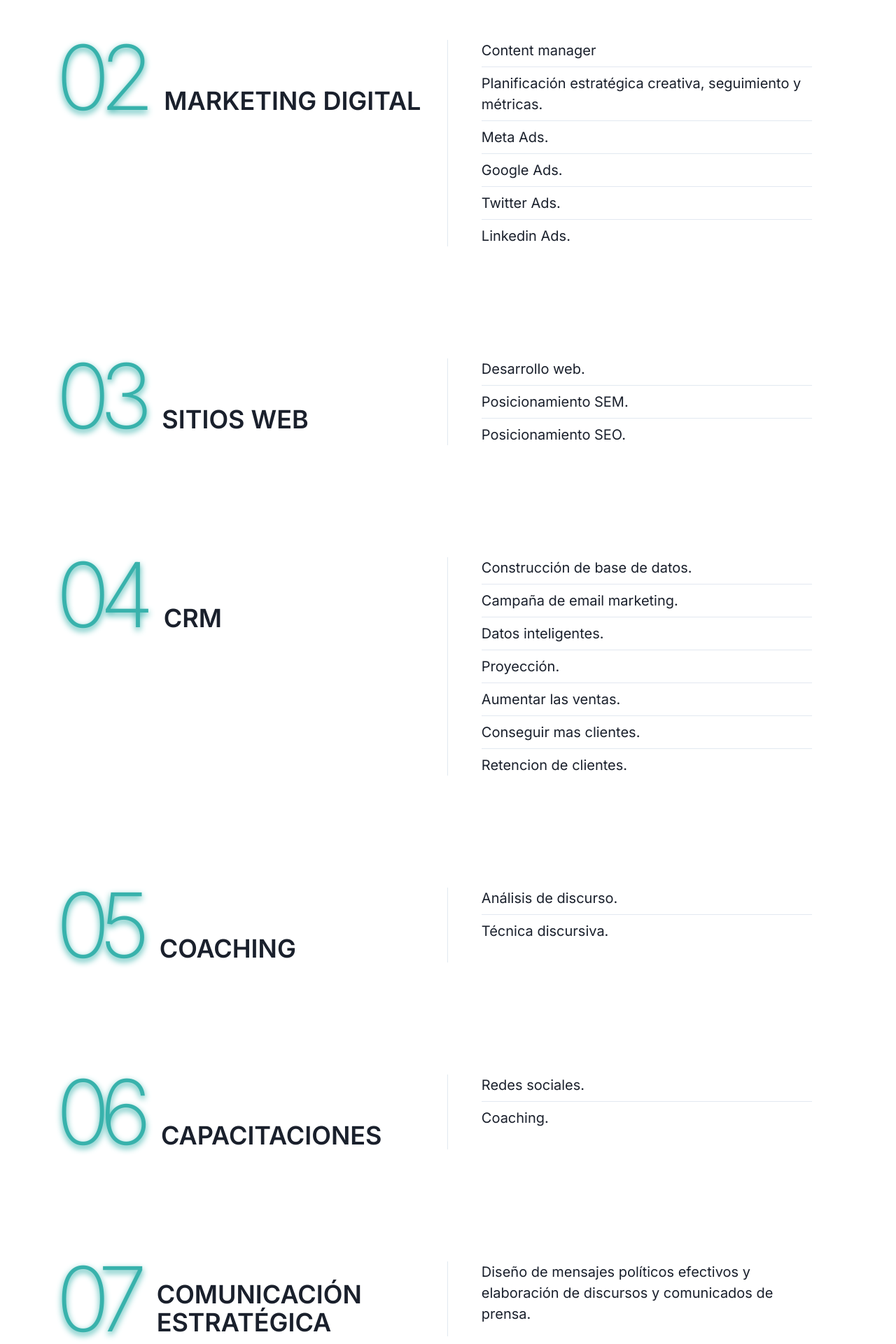
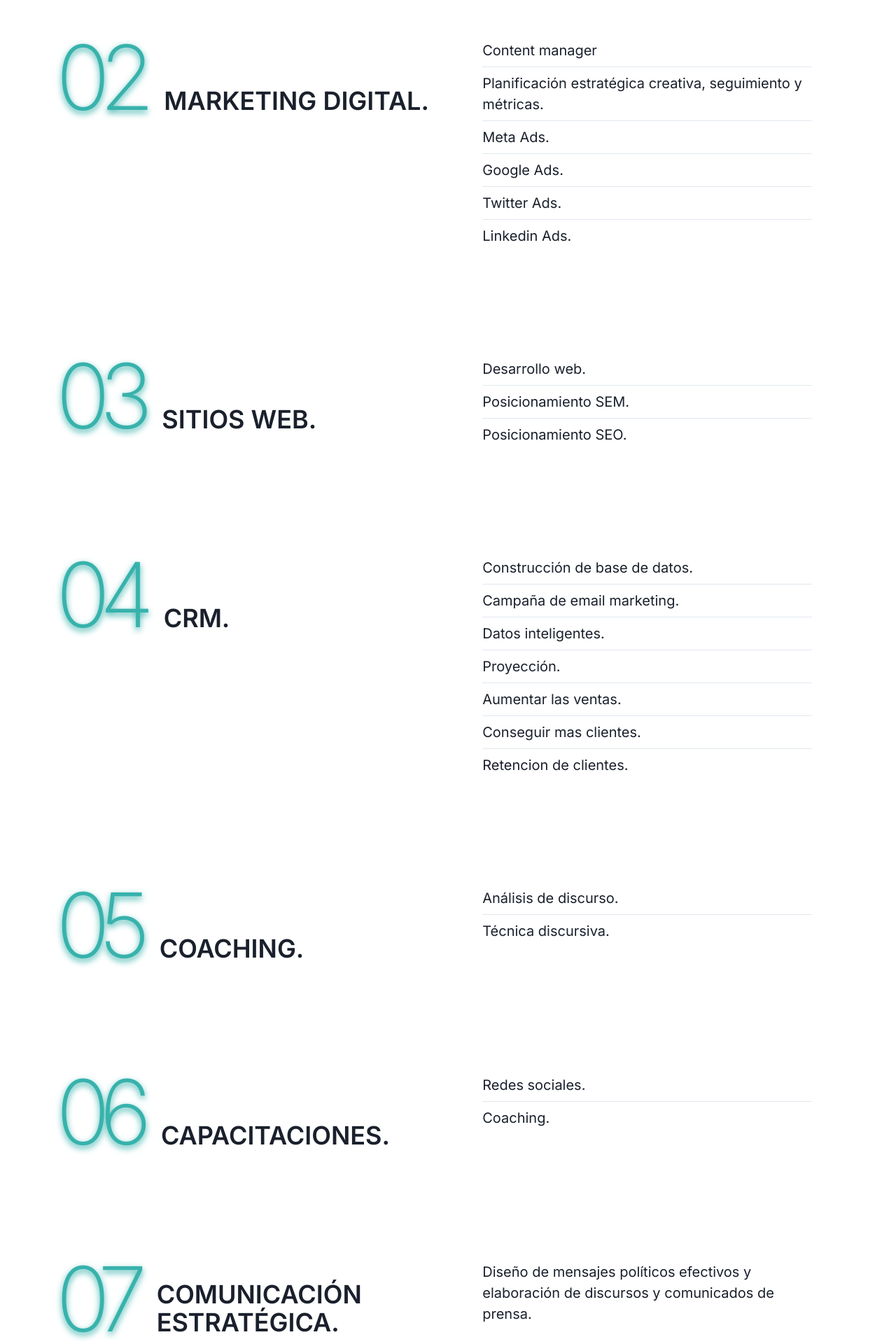
Before and after one commit to albakore/evolutivaconsulting-web, a Next.js app: page / in a window 1280 px wide. Shown: the part 1680-3600 px from the top of the page at 70% size. Built offline with nearby package versions, Linux system fonts and the light colour scheme.

Commit message:
update: se agrega overflow al tag main

```diff
--- a/src/app/page.js
+++ b/src/app/page.js
@@ -5,15 +5,16 @@ import Navbar from "@/components/navbar/Navbar"
 import Hero from "@/components/hero/Hero"
 import Seccion from "@/components/seccion/Seccion"
 import Footer from "@/components/footer/Footer"
+import ItemServicio from "@/components/seccion/Servicios"
 
 export default function Home() {
   return (
-    <main  >
+    <main style={{overflow:'hidden'}} >
       <Navbar />
 
       <Hero id='inicio'/>
 
-      <Box overflowY={'scroll'} scrollBehavior={'smooth'}>
+
 
       <Seccion>
         <Flex direction={{base:'column', md:'row'}} alignItems={'center'} gap='3' justifyContent={'center'} >
@@ -70,74 +71,39 @@ export default function Home() {
         </Text>
       </Seccion>
 
-      <Seccion>
-        <Flex direction={{base:'column',lg:'row'}} justifyContent={{base:'center',lg:'start'}} alignItems={{base:'start',md:'center',lg:'start'}} gap={5} divider={<StackDivider borderColor='gray.200' />}>
-
-
-          <HStack alignItems={'end'}  w={'50%'}>
-          <Text fontSize={'8rem'} letterSpacing={-15} fontWeight={200} lineHeight={'107px'} color={'teal.400'} marginRight={5} textShadow={'0 4px 10px'}>01</Text>
-
-          <Text  fontSize={'4xl'} fontWeight={600} lineHeight={'40px'} textTransform={'uppercase'}>Construcción de Marca.</Text>
-          </HStack>
-
-          <VStack gap={0} fontSize={'xl'} justifyContent={'center'} alignItems={'start'} w={{md:'auto', lg:'50%'}} paddingInline={10} fontWeight={400} divider={<StackDivider borderColor='gray.200' />}>
+      <ItemServicio
+        numero='01'
+        titulo='Construcción de Marca.'
+        >
           <Text> Investigación de mercado y posicionamiento.  </Text>
           <Text> Diferenciación y valor agregado </Text>
-          </VStack>
+      </ItemServicio>
 
-        </Flex>
-
-      </Seccion>
-
-      <Seccion>
-        <HStack justifyContent={'start'} alignItems={'start'} gap={0} divider={<StackDivider borderColor='gray.200' />}>
-
-          <HStack alignItems={'end'}  w={'50%'}>
-          <Text fontSize={'8rem'} letterSpacing={-15} fontWeight={200} lineHeight={'107px'} color={'teal.400'} marginRight={5} textShadow={'0 4px 10px'}>02</Text>
-          <Text  fontSize={'4xl'} fontWeight={600} lineHeight={'40px'} textTransform={'uppercase'}>Marketing Digital</Text>
-          </HStack>
-
-          <VStack gap={0} fontSize={'xl'} justifyContent={'start'} alignItems={'start'} w={'50%'} paddingInline={10} fontWeight={400} divider={<StackDivider borderColor='gray.200' />}>
+      <ItemServicio
+        numero='02'
+        titulo='Marketing Digital.'
+        >
           <Text> Content manager  </Text>
           <Text> Planificación estratégica creativa, seguimiento y métricas. </Text>
           <Text> Meta Ads. </Text>
           <Text> Google Ads. </Text>
           <Text> Twitter Ads. </Text>
           <Text> Linkedin Ads. </Text>
-          </VStack>
+      </ItemServicio>
 
-        </HStack>
-
-      </Seccion>
-
-      <Seccion>
-        <HStack justifyContent={'start'} alignItems={'start'} gap={0} divider={<StackDivider borderColor='gray.200' />}>
-
-          <HStack alignItems={'end'}  w={'50%'}>
-          <Text fontSize={'8rem'} letterSpacing={-15} fontWeight={200} lineHeight={'107px'} color={'teal.400'} marginRight={5} textShadow={'0 4px 10px'}>03</Text>
-          <Text  fontSize={'4xl'} fontWeight={600} lineHeight={'40px'} textTransform={'uppercase'}>Sitios Web</Text>
-          </HStack>
-
-          <VStack gap={0} fontSize={'xl'} justifyContent={'start'} alignItems={'start'} w={'50%'} paddingInline={10} fontWeight={400} divider={<StackDivider borderColor='gray.200' />}>
+      <ItemServicio
+        numero='03'
+        titulo='Sitios Web.'
+        >
           <Text> Desarrollo web. </Text>
           <Text> Posicionamiento SEM. </Text>
           <Text> Posicionamiento SEO. </Text>
-          </VStack>
+      </ItemServicio>
 
-        </HStack>
-
-      </Seccion>
-
-
-      <Seccion>
-        <HStack justifyContent={'start'} alignItems={'start'} gap={0} divider={<StackDivider borderColor='gray.200' />}>
-
-          <HStack alignItems={'end'}  w={'50%'}>
-          <Text fontSize={'8rem'} letterSpacing={-15} fontWeight={200} lineHeight={'107px'} color={'teal.400'} marginRight={5} textShadow={'0 4px 10px'}>04</Text>
-          <Text  fontSize={'4xl'} fontWeight={600} lineHeight={'40px'} textTransform={'uppercase'}> CRM</Text>
-          </HStack>
-
-          <VStack gap={0} fontSize={'xl'} justifyContent={'start'} alignItems={'start'} w={'50%'} paddingInline={10} fontWeight={400} divider={<StackDivider borderColor='gray.200' />}>
+      <ItemServicio
+        numero='04'
+        titulo='CRM.'
+        >
           <Text> Construcción de base de datos. </Text>
           <Text> Campaña de email marketing. </Text>
           <Text> Datos inteligentes. </Text>
@@ -145,62 +111,30 @@ export default function Home() {
           <Text> Aumentar las ventas. </Text>
           <Text> Conseguir mas clientes. </Text>
           <Text> Retencion de clientes. </Text>
-          </VStack>
+      </ItemServicio>
 
-        </HStack>
-
-      </Seccion>
-
-      <Seccion>
-        <HStack justifyContent={'start'} alignItems={'start'} gap={0} divider={<StackDivider borderColor='gray.200' />}>
-
-          <HStack alignItems={'end'}  w={'50%'}>
-          <Text fontSize={'8rem'} letterSpacing={-15} fontWeight={200} lineHeight={'107px'} color={'teal.400'} marginRight={5} textShadow={'0 4px 10px'}>05</Text>
-          <Text  fontSize={'4xl'} fontWeight={600} lineHeight={'40px'} textTransform={'uppercase'}> Coaching</Text>
-          </HStack>
-
-          <VStack gap={0} fontSize={'xl'} justifyContent={'start'} alignItems={'start'} w={'50%'} paddingInline={10} fontWeight={400} divider={<StackDivider borderColor='gray.200' />}>
+      <ItemServicio
+        numero='05'
+        titulo='Coaching.'
+        >
           <Text> Análisis de discurso. </Text>
           <Text> Técnica discursiva. </Text>
-          </VStack>
+      </ItemServicio>
 
-        </HStack>
-
-      </Seccion>
-
-      <Seccion>
-        <HStack justifyContent={'start'} alignItems={'start'} gap={0} divider={<StackDivider borderColor='gray.200' />}>
-
-          <HStack alignItems={'end'}  w={'50%'}>
-          <Text fontSize={'8rem'} letterSpacing={-15} fontWeight={200} lineHeight={'107px'} color={'teal.400'} marginRight={5} textShadow={'0 4px 10px'}>06</Text>
-          <Text  fontSize={'4xl'} fontWeight={600} lineHeight={'40px'} textTransform={'uppercase'}> Capacitaciones</Text>
-          </HStack>
-
-          <VStack gap={0} fontSize={'xl'} justifyContent={'start'} alignItems={'start'} w={'50%'} paddingInline={10} fontWeight={400} divider={<StackDivider borderColor='gray.200' />}>
+      <ItemServicio
+        numero='06'
+        titulo='Capacitaciones.'
+        >
           <Text> Redes sociales. </Text>
           <Text> Coaching. </Text>
-          </VStack>
+      </ItemServicio>
 
-        </HStack>
-
-      </Seccion>
-
-      <Seccion>
-        <HStack justifyContent={'start'} alignItems={'start'} gap={0} divider={<StackDivider borderColor='gray.200' />}>
-
-          <HStack alignItems={'end'}  w={'50%'}>
-          <Text fontSize={'8rem'} letterSpacing={-15} fontWeight={200} lineHeight={'107px'} color={'teal.400'} marginRight={5} textShadow={'0 4px 10px'}>07</Text>
-          <Text  fontSize={'4xl'} fontWeight={600} lineHeight={'40px'} textTransform={'uppercase'}> Comunicación estratégica</Text>
-          </HStack>
-
-          <VStack gap={0} fontSize={'xl'} justifyContent={'start'} alignItems={'start'} w={'50%'} paddingInline={10} fontWeight={400} divider={<StackDivider borderColor='gray.200' />}>
+      <ItemServicio
+        numero='07'
+        titulo='Comunicación estratégica.'
+        >
           <Text> Diseño de mensajes políticos efectivos y elaboración de discursos y comunicados de prensa. </Text>
-          </VStack>
-
-        </HStack>
-
-      </Seccion>
-      </Box>
+      </ItemServicio>
 
       <Footer />
 
```
Lines whose indentation alone changed are shown as unchanged.
